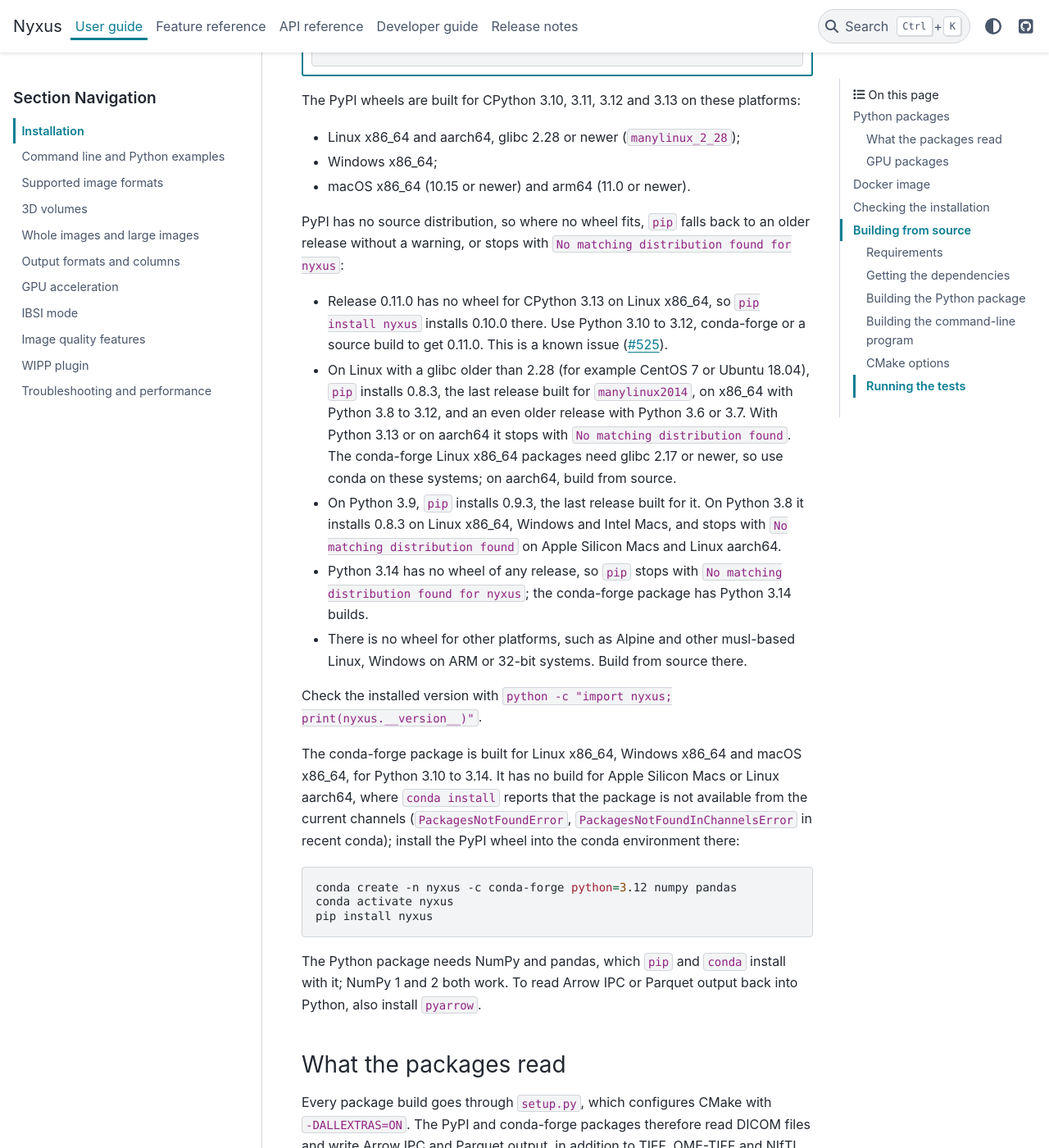
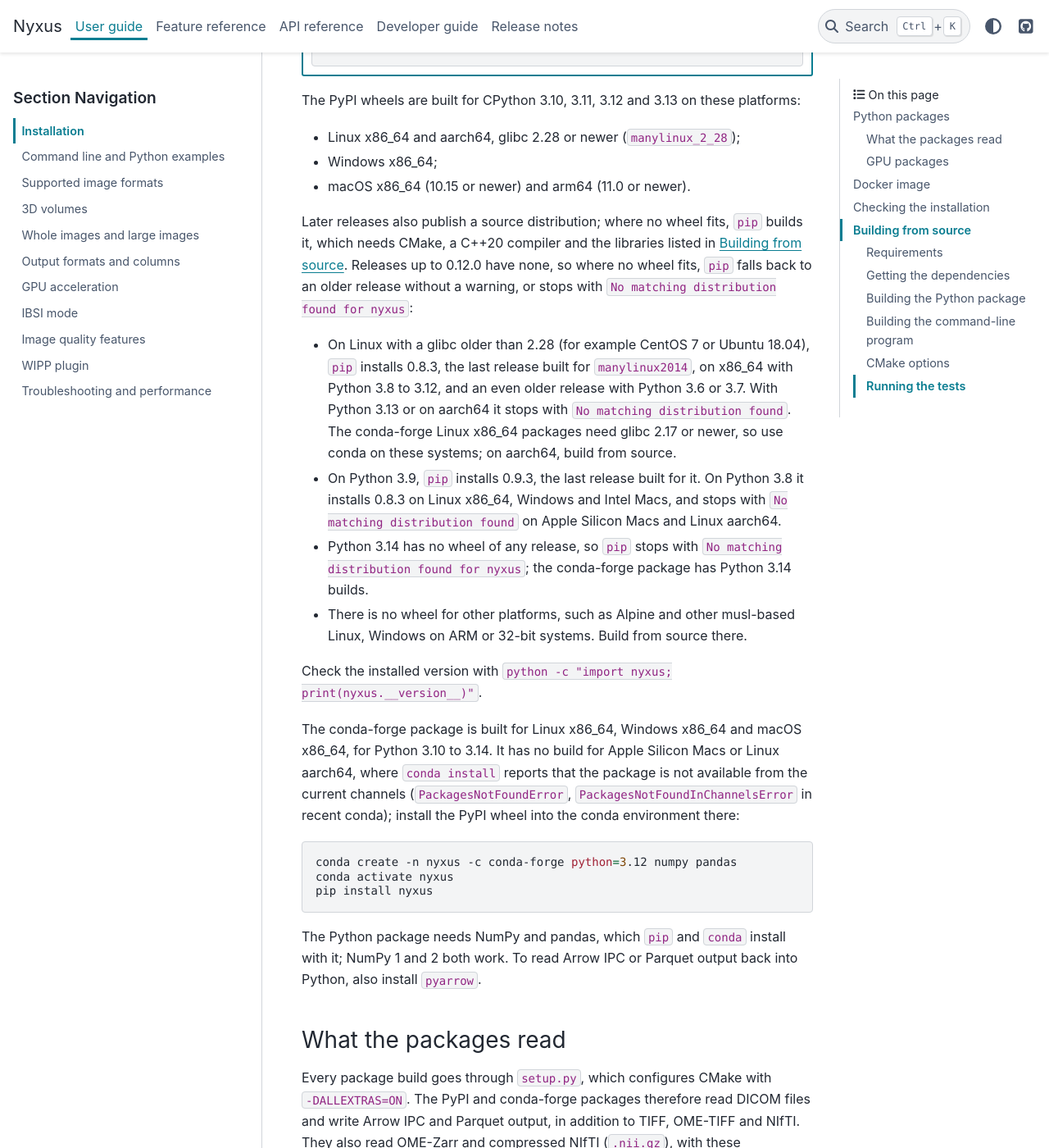
Before and after one commit to PolusAI/nyxus, a Sphinx documentation site: the page built from docs/source/installation.rst, in a window 1280 px wide and 1400 px high, scrolled down 404 px. Shown: the whole window at 82% size. Built offline with Sphinx 7.4.7 and the PyData theme 0.15.4, drawn with Linux system fonts in a browser that asks for light colours; some of the changed text lies outside the part shown.

Commit message:
fix(build): default MSVC Ninja builds to Release and publish an sdist
A single-configuration generator now builds Release when no build type
is given. The default is set before project(), where MSVC would
otherwise preset the cache entry to Debug. The Windows CI checks it
with a Ninja configure.

publish_pypi.yml builds a source distribution, installs it in the
manylinux image and uploads it after the wheels.

install_prereq_win.bat no longer downloads Boost. The URL returned 404
and the 0.12.0 Windows wheels were built without it, with OME-Zarr,
Arrow and DICOM present.

```diff
--- a/docs/source/installation.rst
+++ b/docs/source/installation.rst
@@ -36,12 +36,11 @@
 * Windows x86_64;
 * macOS x86_64 (10.15 or newer) and arm64 (11.0 or newer).
 
-PyPI has no source distribution, so where no wheel fits, ``pip`` falls back to an older release
-without a warning, or stops with ``No matching distribution found for nyxus``:
+Later releases also publish a source distribution; where no wheel fits, ``pip`` builds it, which
+needs CMake, a C++20 compiler and the libraries listed in `Building from source`_. Releases up to
+0.12.0 have none, so where no wheel fits, ``pip`` falls back to an older release without a warning,
+or stops with ``No matching distribution found for nyxus``:
 
-* Release 0.11.0 has no wheel for CPython 3.13 on Linux x86_64, so ``pip install nyxus`` installs
-  0.10.0 there. Use Python 3.10 to 3.12, conda-forge or a source build to get 0.11.0. This is a known
-  issue (`#525 <https://github.com/PolusAI/nyxus/issues/525>`__).
 * On Linux with a glibc older than 2.28 (for example CentOS 7 or Ubuntu 18.04), ``pip`` installs
   0.8.3, the last release built for ``manylinux2014``, on x86_64 with Python 3.8 to 3.12, and an
   even older release with Python 3.6 or 3.7. With Python 3.13 or on aarch64 it stops with ``No
@@ -82,7 +81,7 @@
 
 * The Windows wheels on PyPI (``nyxus`` 0.9.3 and 0.11.0, and ``nyxus-cuda12x`` 0.9.3) were built
   without OME-Zarr support, and so without ``.nii.gz``: they refuse OME-Zarr and fail on
-  ``.nii.gz`` files. This is a known issue (`#527 <https://github.com/PolusAI/nyxus/issues/527>`__).
+  ``.nii.gz`` files. The ``nyxus`` 0.12.0 Windows wheels read both.
 * The first conda-forge Windows builds of 0.11.0 (build number 0, a build string ending in ``_0``
   in ``conda list nyxus``) read none of OME-Zarr, ``.nii.gz`` and DICOM; conda installs one of
   them into an environment that holds ``libarrow`` 19 or 20.
@@ -337,10 +336,6 @@
       uses for ``.zip`` files. The script does not stop when a step fails, so check its output for
       errors before building.
 
-      The script's Boost download, in its OME-Zarr part, currently fails: the URL returns HTTP
-      404. The Windows release wheels built with the script since 0.9.3 have no OME-Zarr support.
-      This is a known issue (`#527 <https://github.com/PolusAI/nyxus/issues/527>`__).
-
       The dependency DLLs in ``local_install\bin`` must be on ``PATH`` when you run the
       command-line program. Python does not search ``PATH`` for an extension module's DLLs, so in
       Python call ``os.add_dll_directory(r"<source tree>\local_install\bin")`` before
@@ -435,10 +430,9 @@
      - ``OFF``
      - Builds the ``bench_convex_hull`` micro-benchmark (see ``benchmarks/README.md``).
    * - ``CMAKE_BUILD_TYPE``
-     - ``Release`` (``Debug`` with MSVC)
-     - Single-configuration generators build ``Release`` unless told otherwise. With MSVC, CMake
-       itself presets ``Debug``, so pass ``-DCMAKE_BUILD_TYPE=Release`` when you use Ninja or
-       NMake. This is a known defect (`#524 <https://github.com/PolusAI/nyxus/issues/524>`__).
+     - ``Release``
+     - Single-configuration generators, such as Ninja and NMake, build ``Release`` unless told
+       otherwise.
 
 The C++ standard is C++20 and is required (``CMAKE_CXX_STANDARD 20``). On MSVC the build adds
 ``/permissive- /EHsc /bigobj /Zc:__cplusplus``.
--- a/docs/source/supported_formats.rst
+++ b/docs/source/supported_formats.rst
@@ -37,7 +37,7 @@
 
 OME-Zarr and DICOM support are optional parts of a source build (see the CMake options in
 :doc:`installation`). The PyPI and conda packages include both, except that the Windows wheels
-on PyPI have no OME-Zarr support since 0.9.3, and the first conda-forge Windows builds of
+on PyPI of 0.9.3 and 0.11.0 have no OME-Zarr support, and the first conda-forge Windows builds of
 0.11.0 (build number 0) have neither. Reading ``.nii.gz`` needs zlib, which a build includes
 together with OME-Zarr support, so those packages do not read ``.nii.gz`` either.
 
--- a/docs/source/troubleshooting.rst
+++ b/docs/source/troubleshooting.rst
@@ -150,8 +150,8 @@
   available. Please install Nyxus with Arrow enabled to use this functionality.`` and the call
   raises ``RuntimeError``.
 
-The PyPI and conda packages include all of them, except that the Windows wheels on PyPI have no
-OME-Zarr support since 0.9.3 (see :doc:`installation`). The first conda-forge Windows builds of
+The PyPI and conda packages include all of them, except that the Windows wheels on PyPI of 0.9.3
+and 0.11.0 have no OME-Zarr support (see :doc:`installation`). The first conda-forge Windows builds of
 0.11.0 (build number 0) also lack OME-Zarr, ``.nii.gz`` and DICOM; conda installs one of them into
 an environment that holds ``libarrow`` 19 or 20.
 :ref:`installation-check` shows how to check a build.
```
Also changed, not shown: CLAUDE.md (+4 -4 lines), CMakeLists.txt (+8 -4 lines), CONTRIBUTING.md (+3 -3 lines), 3 other files.
